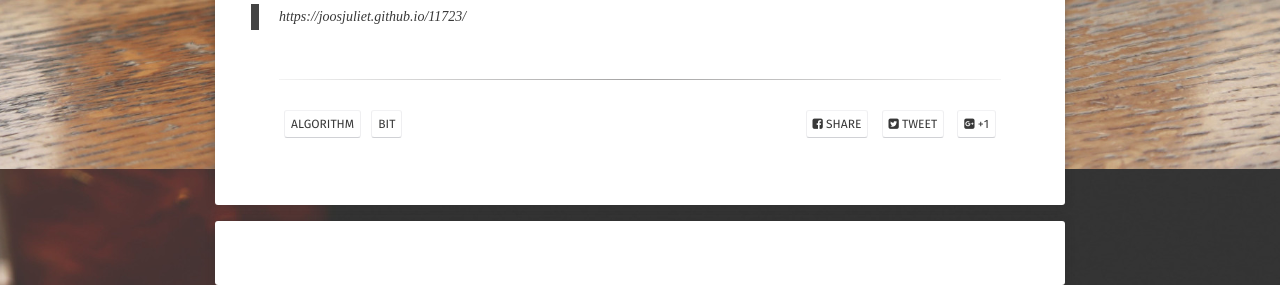
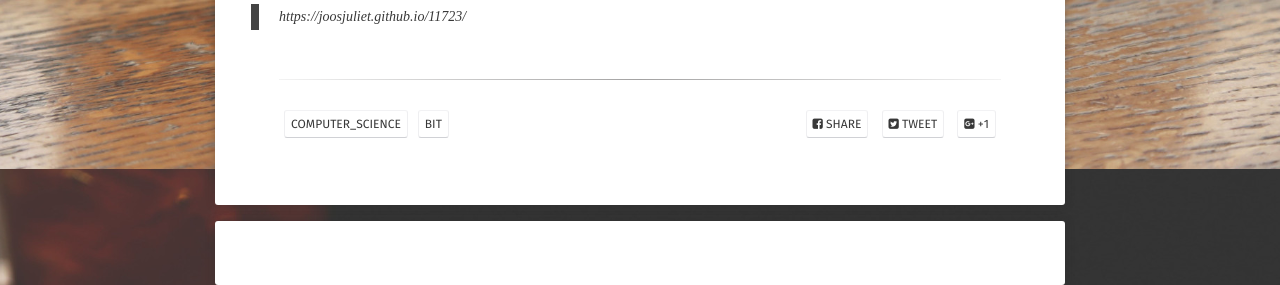
Before and after one commit to JoosJuliet/joosjuliet.github.io, a Jekyll site: the page built from _posts/2018-08-19-bit.md, in a window 1280 px wide and 900 px high, scrolled down 3716 px. Shown: the part 615-900 px from the top of the window. Built offline with Jekyll 4.4.1, drawn with Linux system fonts in a browser that asks for light colours; some web fonts are replaced.

Commit message:
실험끝...

```diff
--- a/_posts/2018-08-19-bit.md
+++ b/_posts/2018-08-19-bit.md
@@ -2,8 +2,8 @@
 layout: post
 section-type: post
 title: "비트란 무엇인가? [ 비트연산(Bitwise operation), 비트마스크(Bitmask) ]"
-categories: Algorithm, Computer_Science
-tags: [ 'algorithm', 'Bit' ]
+categories: Computer_Science
+tags: [ 'computer_science', 'Bit' ]
 comments: true
 ---
 
```
